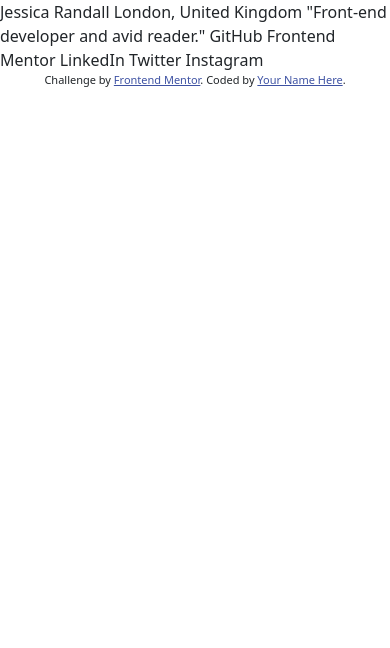
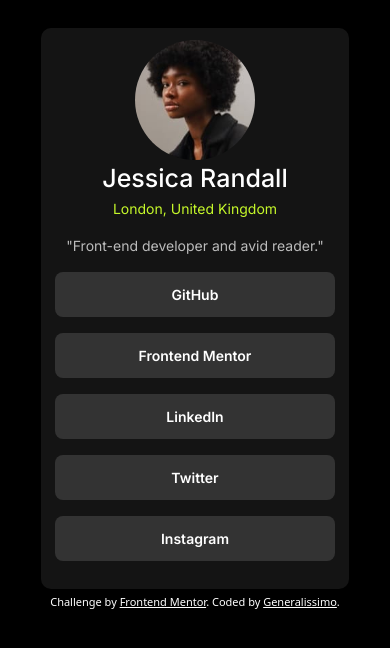
Before and after one commit to General4904/social-links-profile-main, a plain HTML site: page index.html in a window 390 px wide. Drawn offline with Linux system fonts and the light colour scheme.

Commit message:
Commit to test responsiveness on live site for mobile devies  On branch master  Changes to be committed: 	modified:   index.html 	modified:   styles/styles.css

```diff
--- a/index.html
+++ b/index.html
@@ -6,23 +6,42 @@
   <link rel="icon" type="image/png" sizes="32x32" href="./assets/images/favicon-32x32.png">
   <link rel="stylesheet" href="styles/bootstrap-5.3.3-dist/css/bootstrap.min.css">
   <link rel="stylesheet" href="styles/styles.css">
+  <link rel="preconnect" href="https://fonts.googleapis.com">
+  <link rel="preconnect" href="https://fonts.gstatic.com" crossorigin>
+  <link href="https://fonts.googleapis.com/css2?family=Figtree:wght@300..900&family=Inter:wght@100..900&display=swap" rel="stylesheet">
   <title>Frontend Mentor | Social links profile</title>
 </head>
 <body>
+  <div id= "content">
+    <div id="jess">
+      <img src="assets/images/avatar-jessica.jpeg" alt="" srcset="">
+    </div>
 
-  Jessica Randall
-  London, United Kingdom
-  "Front-end developer and avid reader."
+    <div id="username">
+      <p>Jessica Randall</p>
+    </div>
 
-  GitHub
-  Frontend Mentor
-  LinkedIn
-  Twitter
-  Instagram
+    <div id="location">
+      <p>London, United Kingdom</p>
+    </div>
+
+    <div id="developer">
+      <p>"Front-end developer and avid reader."</p>
+    </div>
+
+    <div id="accounts">
+      <p class= "social" id="git">GitHub</p>
+      <p class= "social" id="mentor">Frontend Mentor</p>
+      <p class= "social" id="linkedin">LinkedIn</p>
+      <p class= "social" id="twitter">Twitter</p>
+      <p class= "social" id="instagram">Instagram</p>
+    </div>
+  </div>
+
 
   <div class="attribution">
     Challenge by <a href="https://www.frontendmentor.io?ref=challenge" target="_blank">Frontend Mentor</a>.
-    Coded by <a href="#">Your Name Here</a>.
+    Coded by <a href="#">Generalissimo</a>.
   </div>
 </body>
 </html>
--- a/styles/styles.css
+++ b/styles/styles.css
@@ -1,7 +1,83 @@
+body{
+    color: white;
+    background-color: black;
+    display: flex;
+    flex-direction: column;
+    justify-content: center;
+    align-items: center;
+    font-size: 14px;
+}
+
+#content{
+    width: 22em;
+    background-color: hsl(0, 0%, 8%);
+    font-family: 'Inter', 'Trebuchet MS', 'Lucida Sans Unicode', 'Lucida Grande', 'Lucida Sans', Arial, sans-serif;
+    /* border: 1px solid white; */
+    border-radius: 10px;
+    margin: 2em 0 5px 0;
+    padding: 12px;
+    display: flex;
+    flex-direction: column;
+    justify-content: center;
+    align-items: center;
+}
+
+#content #jess img{
+    width: 120px;
+    height: 120px;
+    border-radius: 100em;
+}
+
+#content #username p{
+    font-size: 25px;
+    font-weight: 500;
+    margin-bottom: 0;
+    text-align: center;
+}
+
+#content #location p{
+    font-size: 14px;
+    color: hsl(75, 94%, 57%);
+}
+
+#content #developer p{
+    color: hsla(0, 0%, 100%, 0.712);
+    font-weight: 400;
+}
+
+#accounts{
+    display: flex;
+    flex-direction: column;
+    justify-content: center;
+    align-items: center;
+}
+
+#content #accounts p.social{
+    /* border: 1px white solid; */
+    background-color: hsl(0, 0%, 20%);
+    font-weight: 600;
+    border-radius: 8px;
+    width: 20em;
+    padding: 12px;
+    text-align: center;
+}
+
+#content #accounts p.social:hover{
+    background-color: hsl(75, 94%, 57%);
+    color: hsl(0, 0%, 8%);
+    cursor: pointer;
+}
+
 .attribution {
-    font-size: 11px; text-align: center;
+    font-size: 11px;
+    text-align: center;
 }
 
 .attribution a {
-    color: hsl(228, 45%, 44%);
+    color: white;
 }
+
+.attribution a:hover {
+    color: hsl(75, 94%, 57%);
+    text-decoration: none;
+}
```
